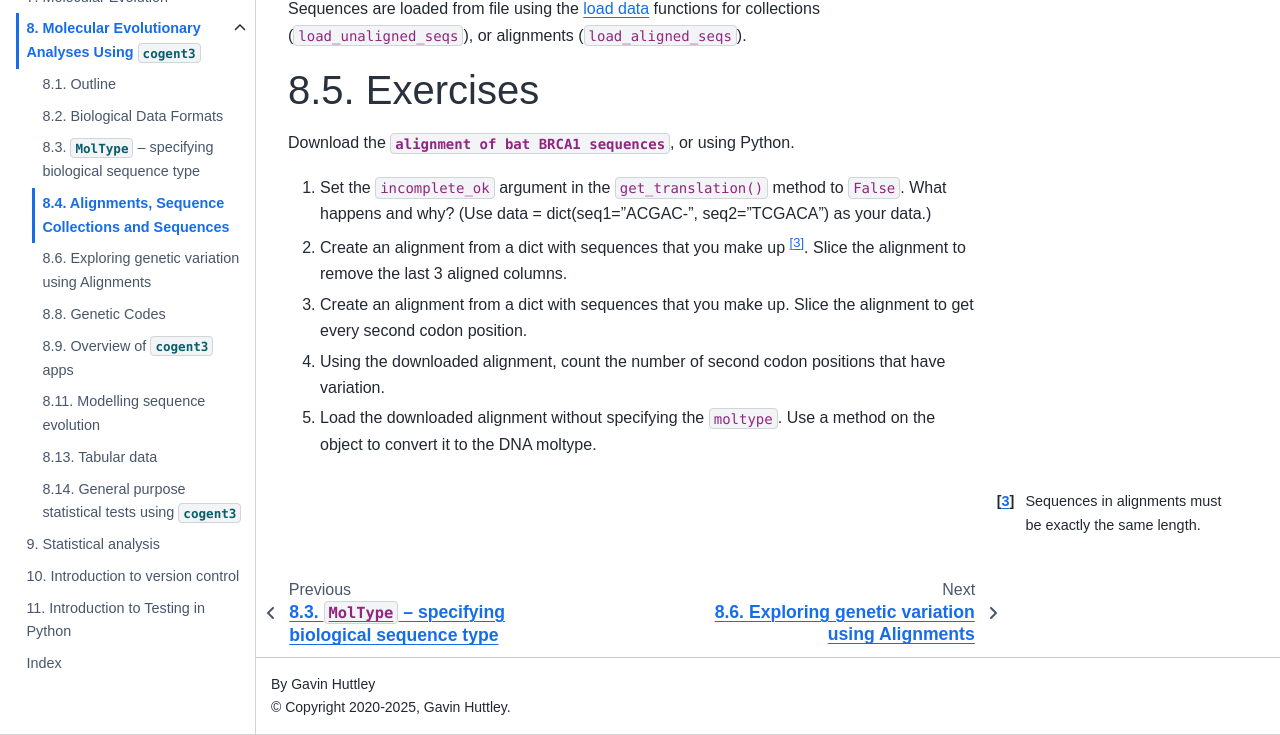
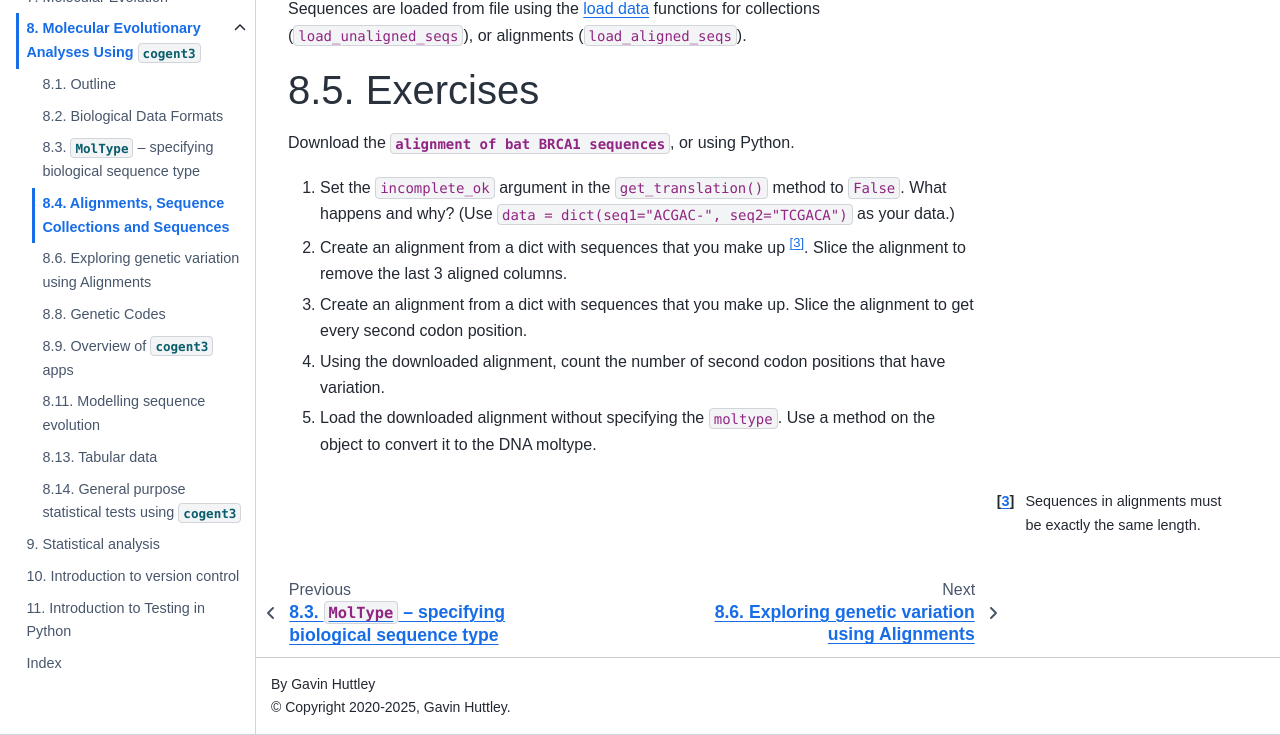
Before and after one commit to GavinHuttley/tib, a Sphinx documentation site: the page built from source/cogent3/sequences.rst, in a window 1280 px wide and 900 px high, scrolled down 7584 px, cut to the strip 165-900 px from the top of the window. Built offline with Sphinx 7.4.7 and the Sphinx Book theme 1.1.4, drawn with Linux system fonts in a browser that asks for light colours; some web fonts are replaced.

Commit message:
DOC: fixed rst syntax

```diff
--- a/source/cogent3/sequences.rst
+++ b/source/cogent3/sequences.rst
@@ -298,7 +298,7 @@ Exercises
 
 Download the :download:`alignment of bat BRCA1 sequences </data/brca1-bats.fasta>`, or :ref:`using Python <download_data>`.
 
-#. Set the ``incomplete_ok`` argument in the ``get_translation()`` method to ``False``. What happens and why? (Use `data = dict(seq1="ACGAC-", seq2="TCGACA")` as your data.)
+#. Set the ``incomplete_ok`` argument in the ``get_translation()`` method to ``False``. What happens and why? (Use ``data = dict(seq1="ACGAC-", seq2="TCGACA")`` as your data.)
 
 #. Create an alignment from a dict with sequences that you make up [#]_. Slice the alignment to remove the last 3 aligned columns.
 
```
